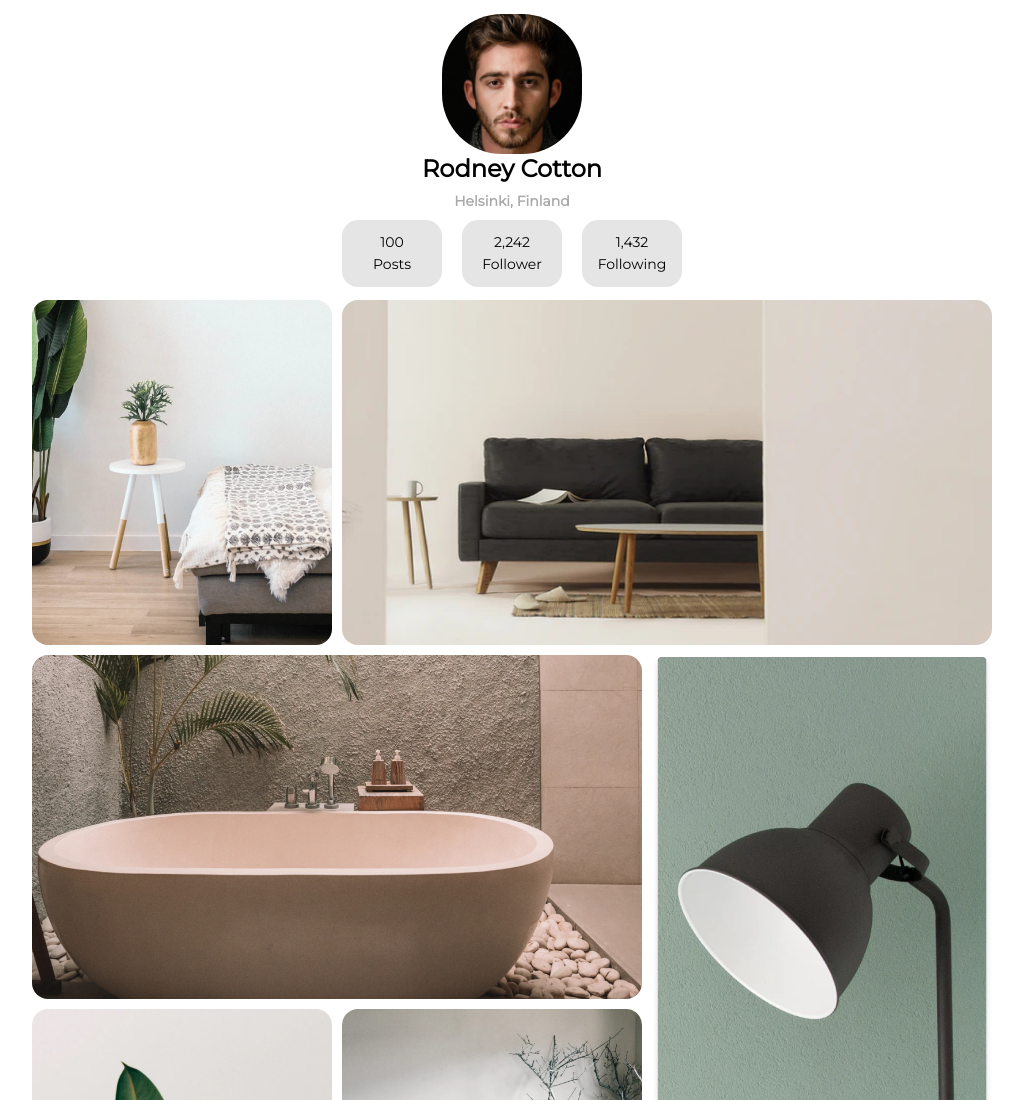
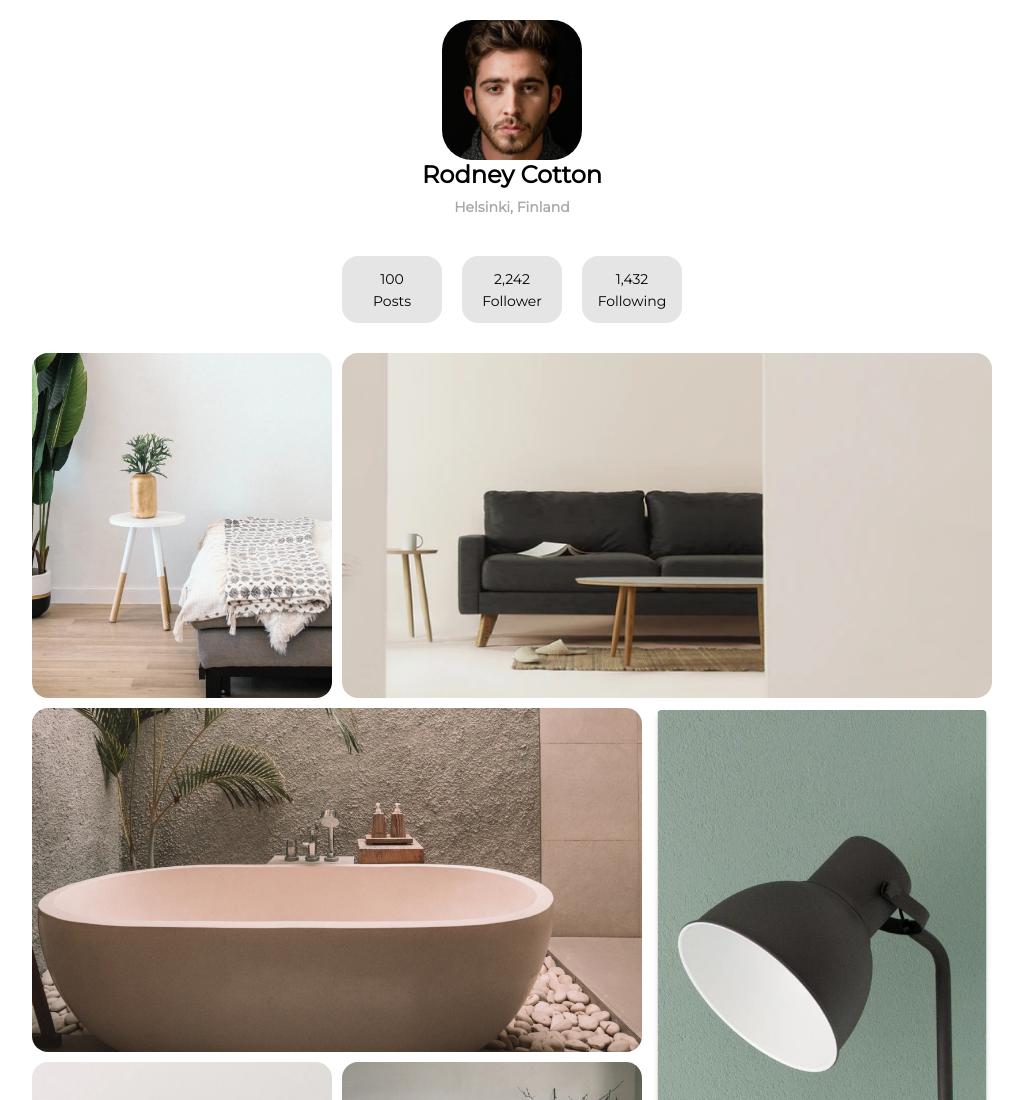
Before and after one commit to MohamedKerkeb/gallery, a plain HTML site: page index.html in a window 1280 px wide. Shown: the top 1100 px of the page, without its empty margins (128-1151 px from the left). Drawn offline with Linux system fonts and the light colour scheme.

Commit message:
ajustement du css

```diff
--- a/style.css
+++ b/style.css
@@ -1,7 +1,7 @@
-@import url("https://fonts.googleapis.com/css2?family=Montserrat&display=swap");
+@import url('https://fonts.googleapis.com/css2?family=Montserrat&display=swap');
 
 :root {
-  --font: "Montserrat", sans-serif;
+	--font: 'Montserrat', sans-serif;
 }
 
 body {
@@ -17,11 +17,14 @@ body {
 /* Header */
 
 header {
-  height: 300px;
+	min-height: 300px;
+	height: 100%;
 	display: flex;
 	flex-direction: column;
 	justify-content: center;
 	align-items: center;
+	padding-top: 10px;
+	margin-bottom: 10px;
 }
 
 .content__img {
@@ -30,12 +33,13 @@ header {
 	justify-content: center;
 	align-items: center;
 	width: 200px;
+	padding: 10px 0;
 }
 
 .content__img > img {
-  height: 100%;
+	max-height: 100%;
 	width: 70%;
-  border-radius: 60px;
+	border-radius: 30px;
 }
 
 .name {
@@ -60,6 +64,8 @@ header {
 	justify-content: center;
 	align-items: center;
 	width: 100%;
+	padding: 10px 0;
+	margin: 10px 0;
 }
 
 .post,
```
Lines whose indentation alone changed are shown as unchanged.
